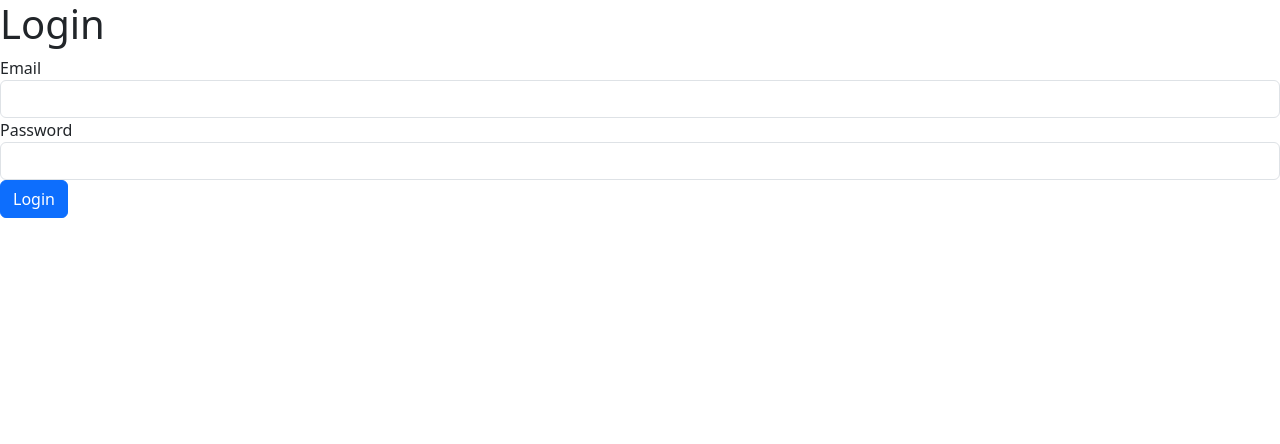
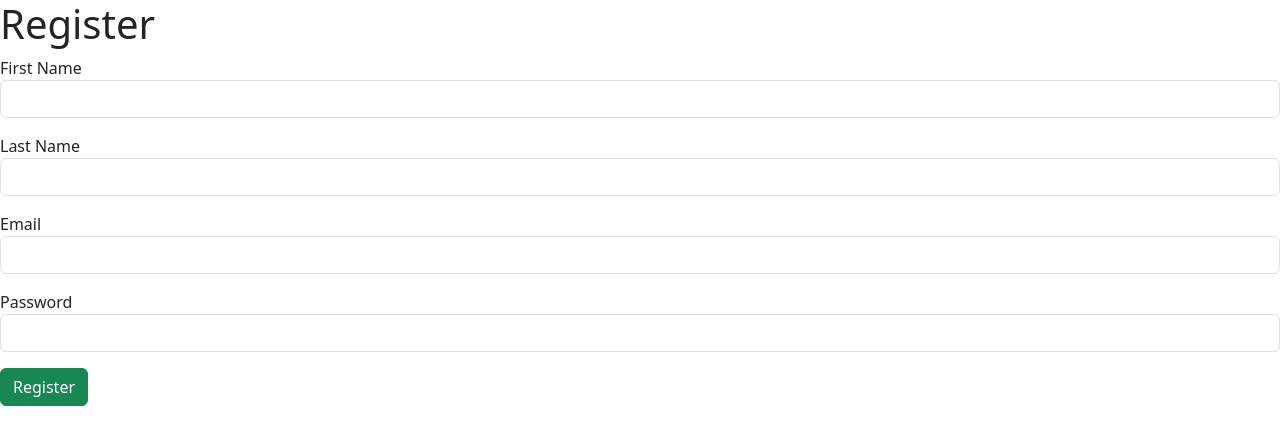
Before and after one commit to shiroyama42/webf_projekt_2024, a React (Create React App) app in the folder frontend/: page /add in a window 1280 px wide. Before the commit this address led to /login. Shown: the top 444 px of the page. Built offline with nearby package versions, Linux system fonts and the light colour scheme; no server answers.

Commit message:
fix: register working properly

```diff
--- a/frontend/src/App.js
+++ b/frontend/src/App.js
@@ -12,6 +12,7 @@ function App() {
     <Router>
       <Routes>
         <Route path="/login" element={<Login setUserRole={setUserRole} />} />
+        <Route path="/add" element={<UserForm/>}/>
         <Route
           path="/users"
           element={
--- a/frontend/src/components/Login.js
+++ b/frontend/src/components/Login.js
@@ -16,15 +16,20 @@ function Login({ setUserRole }) {
       });
 
       const { role } = response.data;
-      setUserRole(role); // Pass role to parent state
+      setUserRole(role);
       localStorage.setItem("role", response.data.role);
-      navigate("/users"); // Redirect to user list
+      navigate("/users");
+
     } catch (error) {
       alert("Login failed. Please check your credentials.");
       console.error(error);
     }
 
   };
+
+  const handleRegister = () => {
+    navigate("/add")
+  }
 
   return (
     <div>
@@ -51,6 +56,7 @@ function Login({ setUserRole }) {
           />
         </div>
         <button type="submit" className="btn btn-primary">Login</button>
+        <button className="btn btn-primary" onClick={handleRegister}>Register</button>
       </form>
     </div>
   );
--- a/frontend/src/components/UserForm.js
+++ b/frontend/src/components/UserForm.js
@@ -9,6 +9,7 @@ function UserForm() {
   const [email, setEmail] = useState("");
   const [departmentId, setDepartmentId] = useState("");
   const [departments, setDepartments] = useState([]);
+  const [password, setPassword] = useState("");
   const navigate = useNavigate();
 
   useEffect(() => {
@@ -23,9 +24,10 @@ function UserForm() {
     const user = {
       firstName,
       lastName,
-      role,
+      role: "null",
       emailAddress: email,
-      depId: { id: departmentId }
+      depId: null,
+      password,
     };
 
     axios.post("http://localhost:8080/company/users", user)
@@ -35,7 +37,7 @@ function UserForm() {
 
   return (
     <div>
-      <h1>Add New User</h1>
+      <h1>Register</h1>
       <form onSubmit={handleSubmit}>
         <div className="form-group mb-3">
           <label>First Name</label>
@@ -46,25 +48,14 @@ function UserForm() {
           <input type="text" className="form-control" value={lastName} onChange={(e) => setLastName(e.target.value)} required />
         </div>
         <div className="form-group mb-3">
-          <label>Role</label>
-          <input type="text" className="form-control" value={role} onChange={(e) => setRole(e.target.value)} required />
-        </div>
-        <div className="form-group mb-3">
           <label>Email</label>
           <input type="email" className="form-control" value={email} onChange={(e) => setEmail(e.target.value)} required />
         </div>
         <div className="form-group mb-3">
-          <label>Department</label>
-          <select className="form-control" value={departmentId} onChange={(e) => setDepartmentId(e.target.value)} required>
-            <option value="">Select Department</option>
-            {departments.map((department) => (
-              <option key={department.id} value={department.id}>
-                {department.depName}
-              </option>
-            ))}
-          </select>
+          <label>Password</label>
+          <input type="password" className="form-control" value={password} onChange={(e) => setPassword(e.target.value)} required></input>
         </div>
-        <button type="submit" className="btn btn-success">Save User</button>
+        <button type="submit" className="btn btn-success">Register</button>
       </form>
     </div>
   );
--- a/frontend/src/components/UserList.js
+++ b/frontend/src/components/UserList.js
@@ -15,6 +15,7 @@ function UserList() {
     role: "",
     emailAddress: "",
     departmentName: "",
+    password: "0000"
   });
   const [showAddForm, setShowAddForm] = useState(false);
 
```
Also changed, not shown: frontend/src/components/asd.txt.
